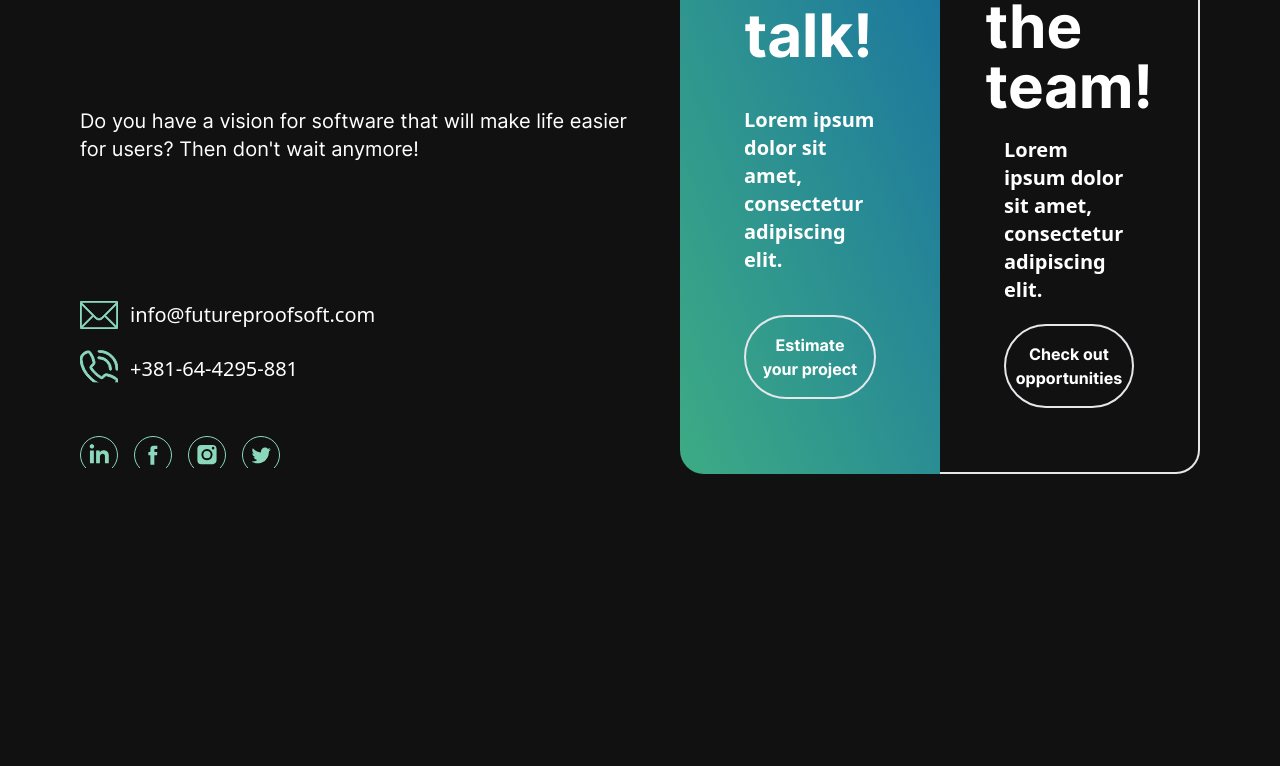
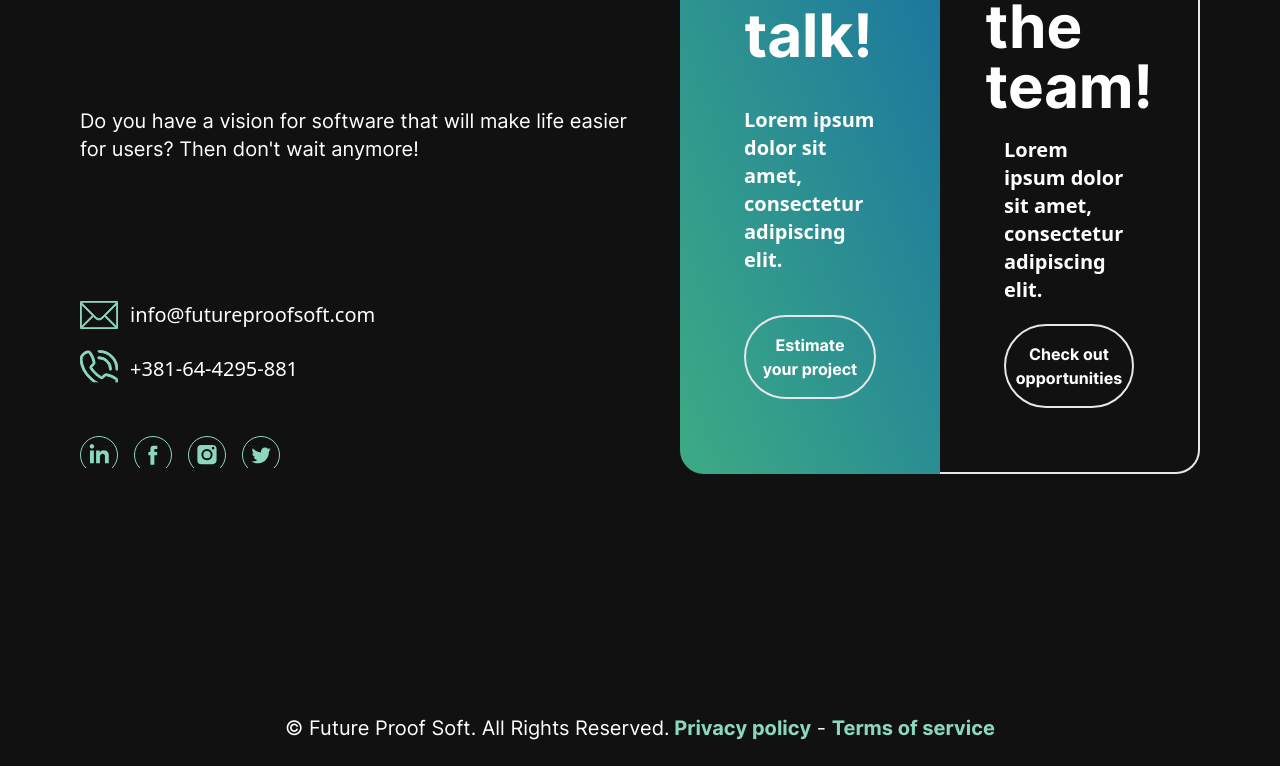
Before and after one commit to futureproofsoft/fps-web, a Next.js app: page / in a window 1280 px wide. Shown: the part 2016-2782 px from the top of the page. Before the commit the page ends 2650 px from the top, so only its background shows below. Built offline with nearby package versions, Linux system fonts and the light colour scheme.

Commit message:
feat(footer): finished footer

```diff
--- a/src/app/layout.tsx
+++ b/src/app/layout.tsx
@@ -5,6 +5,7 @@ import '@/styles/globals.css';
 // !STARTERCONF This is for demo purposes, remove @/styles/colors.css import immediately
 import '@/styles/colors.css';
 
+import { Footer } from '@/components/Footer';
 import { NavBar } from '@/components/navbar/NavBar';
 
 import { siteConfig } from '@/constant/config';
@@ -59,6 +60,7 @@ export default function RootLayout({
       <body className='bg-blackBg mx-20 text-white'>
         <NavBar />
         {children}
+        <Footer />
       </body>
     </html>
   );
--- /dev/null
+++ b/src/components/Footer.tsx
@@ -0,0 +1,19 @@
+import React from 'react';
+
+export const Footer = () => {
+  return (
+    <footer className='mx-auto mb-6 mt-60 flex w-full max-w-screen-xl items-center justify-center'>
+      <span className='text-xl text-white dark:text-gray-400 sm:text-center'>
+        © Future Proof Soft. All Rights Reserved.
+        <a href='#' className='text-greenText font-bold hover:underline'>
+          {' '}
+          Privacy policy
+        </a>{' '}
+        -{' '}
+        <a href='#' className='text-greenText font-bold hover:underline'>
+          Terms of service
+        </a>
+      </span>
+    </footer>
+  );
+};
--- a/src/components/ReviewItem/index.tsx
+++ b/src/components/ReviewItem/index.tsx
@@ -17,7 +17,7 @@ export const ReviewItem = ({
 }: ReviewItemProps) => {
   return (
     <div
-      className={`bg-custom-gradient from-lightGreen to-darkBlue z-10 -mr-20 flex transform flex-col rounded-3xl text-white transition-transform duration-500 ${
+      className={`bg-custom-gradient from-lightGreen to-darkBlue z-10 -mr-20 flex transform flex-col rounded-3xl text-white transition-transform duration-700 ${
         active
           ? 'translate-x-0 opacity-100'
           : 'absolute -top-10 -translate-x-full opacity-0'
@@ -29,7 +29,7 @@ export const ReviewItem = ({
             src={image}
             width={100}
             height={100}
-            className='duration:400 mx-1 mb-1 mt-8 transition'
+            className='mx-1 mb-1 mt-8 '
             alt='Profile Picture'
           />
         </div>
@@ -38,7 +38,7 @@ export const ReviewItem = ({
           <p className='opacity-1 text-xl '>{title}</p>
         </div>
       </div>
-      <p className='duration:500 px-10 pb-10 font-sans text-sm text-xl text-white transition'>
+      <p className='px-10 pb-10 font-sans text-sm text-xl text-white '>
         {message}
       </p>
     </div>
```
